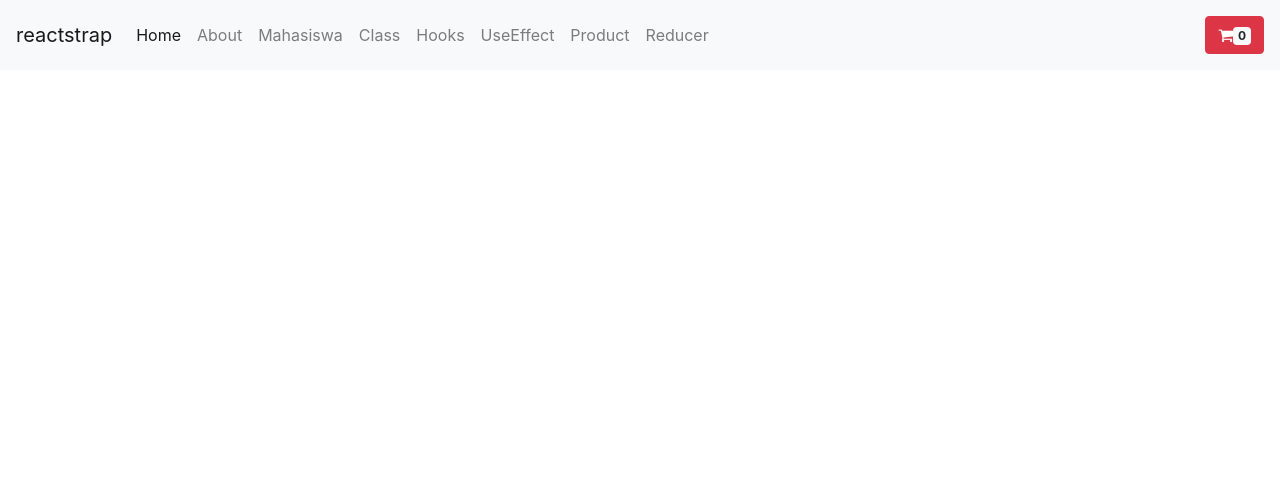
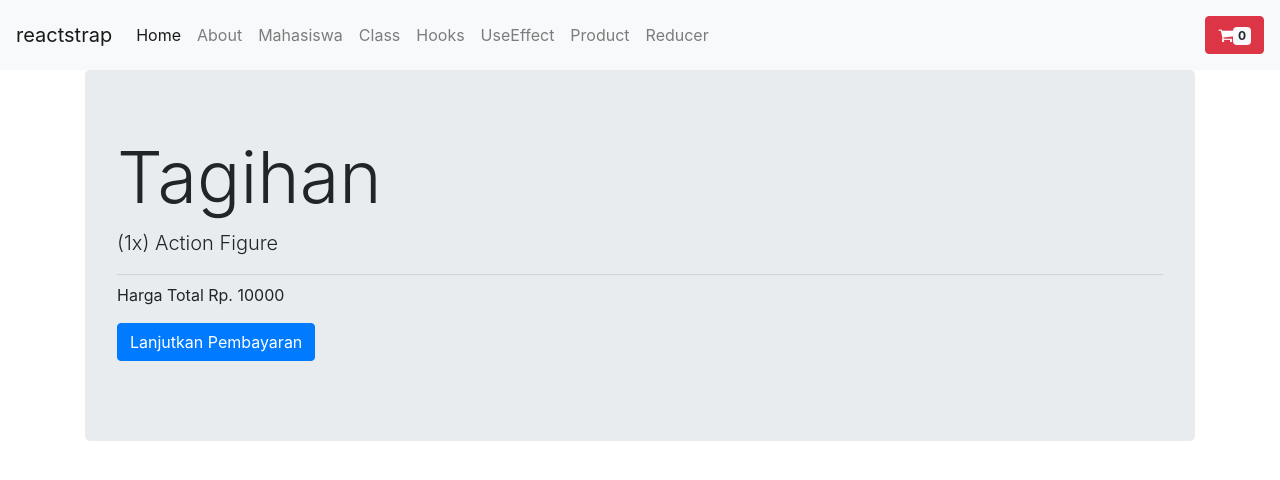
Before and after one commit to hbayuz/reactapp, a React (Create React App) app: page /tagihan in a window 1280 px wide. Shown: the top 480 px of the page. Built offline with nearby package versions, Linux system fonts and the light colour scheme.

Commit message:
useReducer with useContext

```diff
--- a/src/App.js
+++ b/src/App.js
@@ -1,4 +1,4 @@
-import React, { useState } from 'react';
+import React, { useState, createContext, useReducer } from 'react';
 import NavbarComp from './Component/Fungsional/NavbarComp';
 import { BrowserRouter, Switch, Route } from 'react-router-dom';
 import HomePage from './Component/Fungsional/HomePage';
@@ -13,15 +13,45 @@
 import { CartContext } from './CartContext';
 import ProductComp from './Component/Hooks/Functional/ProductComp';
 import HooksReducer from './Component/Hooks/Functional/HooksReducer';
+import Tagihan from './Component/Hooks/Functional/Tagihan';
+
+export const keranjangContext = createContext()
+
+const initialState = {
+  jumlah: 1,
+  hargasatuan: 10000,
+  hargatotal: 10000
+}
+
+const reducer = (state, action) => {
+  switch (action.type) {
+    case 'tambah': return {
+      ...state,
+      jumlah: state.jumlah + 1,
+      hargatotal: state.hargasatuan + (state.hargasatuan * state.jumlah)
+    }
+    case 'kurang': return {
+      ...state,
+      jumlah: state.jumlah - 1,
+      hargatotal: (state.hargasatuan * state.jumlah) - state.hargasatuan
+    }
+    default:
+      return state
+  }
+}
+
 
 const App = () => {
 
-  const[value, setValue] = useState(0)
+  const [value, setValue] = useState(0)
+
+  const [count, dispatch] = useReducer(reducer, initialState)
 
   return (
     <BrowserRouter>
-      <CartContext.Provider value = {{value, setValue}}>
+      <CartContext.Provider value={{ value, setValue }}>
         <NavbarComp />
+        <keranjangContext.Provider value={{ keranjangState: count, keranjangDispatch: dispatch }}>
           <Switch>
             <Route exact path="/" component={HomePage} />
             <Route exact path="/about" component={About} />
@@ -33,9 +63,11 @@
             <Route exact path="/useeffect" component={HooksUseEffect} />
             <Route exact path="/produk" component={ProductComp} />
             <Route exact path="/reducer" component={HooksReducer} />
+            <Route exact path="/tagihan" component={Tagihan} />
 
             {/* <Route exact path="/detail/:id" component={DetailComp} /> */}
           </Switch>
+        </keranjangContext.Provider>
       </CartContext.Provider>
     </BrowserRouter>
 
--- a/src/Component/Fungsional/NavbarComp.jsx
+++ b/src/Component/Fungsional/NavbarComp.jsx
@@ -17,7 +17,7 @@
     const [isOpen, setIsOpen] = useState(false);
     const toggle = () => setIsOpen(!isOpen);
 
-    const {value, setValue} = useContext(CartContext)
+    const { value, setValue } = useContext(CartContext)
 
     return (
         <div>
@@ -62,7 +62,7 @@
                     <NavbarText>
                         <Button color="danger">
                             <i className="fa fa-shopping-cart"></i>
-                            <span className = "badge badge-light">{value}</span>
+                            <span className="badge badge-light">{value}</span>
                         </Button>
                     </NavbarText>
                 </Collapse>
--- a/src/Component/Hooks/Functional/HooksReducer.jsx
+++ b/src/Component/Hooks/Functional/HooksReducer.jsx
@@ -1,31 +1,12 @@
 import React, { useReducer } from 'react';
 import { Container, Row, Col, Card, CardImg, Button } from 'reactstrap';
-
-const initialState = {
-    jumlah: 1,
-    hargasatuan: 10000,
-    hargatotal: 10000
-}
-
-const reducer = (state, action) => {
-    switch (action.type) {
-        case 'tambah': return {
-            ...state,
-            jumlah: state.jumlah + 1,
-            hargatotal: state.hargasatuan + (state.hargasatuan * state.jumlah)
-        }
-        case 'kurang': return {
-            ...state,
-            jumlah: state.jumlah - 1,
-            hargatotal: (state.hargasatuan * state.jumlah) - state.hargasatuan
-        }
-        default:
-            return state
-    }
-}
+import { NavLink } from 'react-router-dom';
+import { useContext } from 'react';
+import { keranjangContext } from '../../../App';
 
 function HooksReducer() {
-    const [count, dispatch] = useReducer(reducer, initialState)
+
+    const countContext = useContext(keranjangContext)
 
     return (
         <Container>
@@ -40,15 +21,17 @@
                 <Col xs="6">
                     <h3>Action Figure</h3>
                     <p>Harga</p>
-                    <h3>Rp. {count.hargasatuan}</h3>
+                    <h3>Rp. {countContext.keranjangState.hargatotal}</h3>
                     <p>Jumlah</p>
                     <Row>
-                        <Col><Button onClick={() => dispatch({ type: 'tambah' })} color="success">+</Button></Col>
-                        <Col>{count.jumlah}</Col>
-                        <Col><Button onClick={() => dispatch({ type: 'kurang' })} color="danger">-</Button></Col>
+                        <Col><Button onClick={() => countContext.keranjangDispatch({ type: 'tambah' })} color="success">+</Button></Col>
+                        <Col>{countContext.keranjangState.jumlah}</Col>
+                        <Col><Button onClick={() => countContext.keranjangDispatch({ type: 'kurang' })} color="danger">-</Button></Col>
                     </Row>
                     <br />
-                    <Button color="success" size="lg">Total Rp. {count.hargatotal}</Button>
+                    <Button color="success" size="lg">Total Rp. {countContext.keranjangState.hargatotal}</Button>
+                    <hr />
+                    <NavLink to='/tagihan'>Tagihan Belanja Anda~</NavLink>
                 </Col>
             </Row>
         </Container>
--- /dev/null
+++ b/src/Component/Hooks/Functional/Tagihan.jsx
@@ -0,0 +1,25 @@
+import React from 'react';
+import { Container, Jumbotron, Button } from 'reactstrap';
+import { useContext } from 'react';
+import { keranjangContext } from '../../../App';
+
+function Tagihan() {
+
+    const countContext = useContext(keranjangContext)
+
+    return (
+        <Container>
+            <Jumbotron>
+                <h1 className="display-3">Tagihan</h1>
+                <p className="lead">({countContext.keranjangState.jumlah}x) Action Figure</p>
+                <hr className="my-2" />
+                <p>Harga Total Rp. {countContext.keranjangState.hargatotal}</p>
+                <p className="lead">
+                    <Button color="primary">Lanjutkan Pembayaran</Button>
+                </p>
+            </Jumbotron>
+        </Container>
+    );
+}
+
+export default Tagihan;
```
Lines whose indentation alone changed are shown as unchanged.
